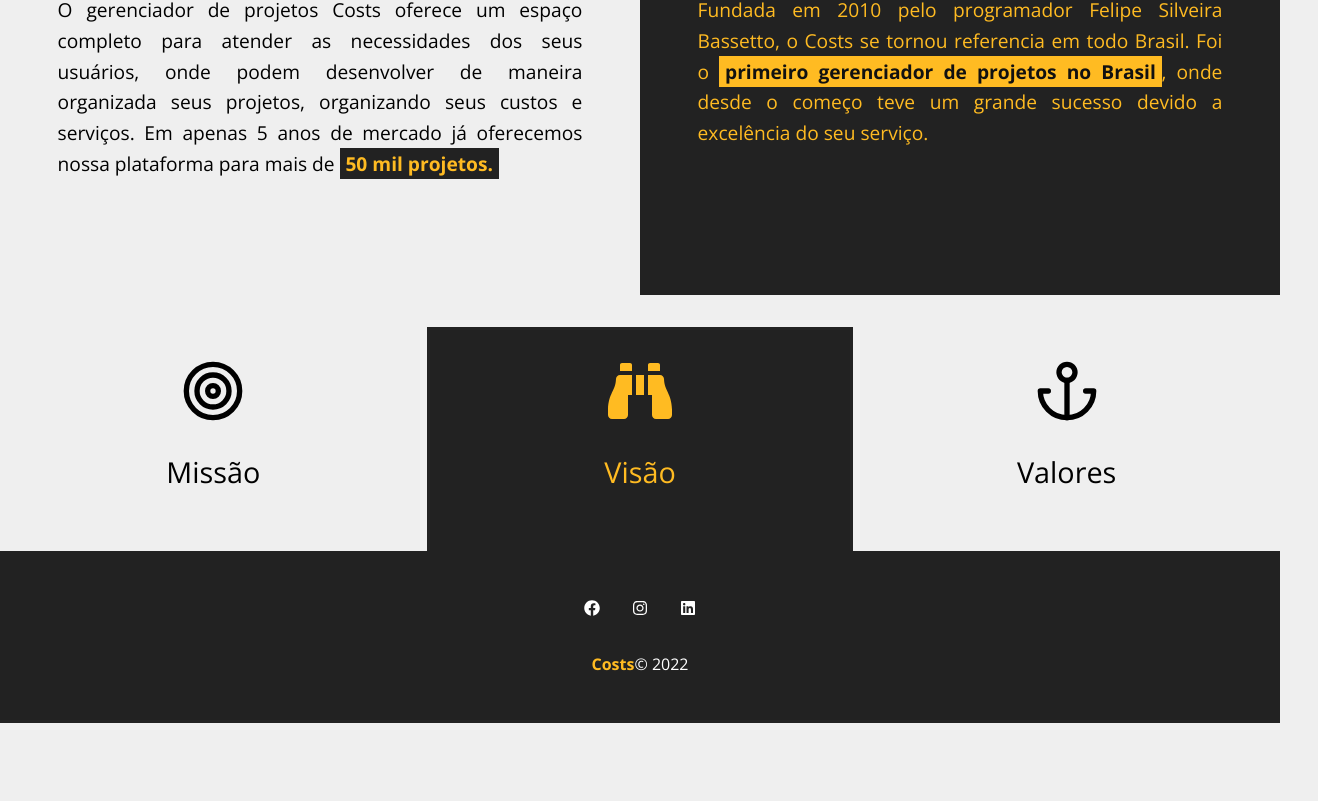
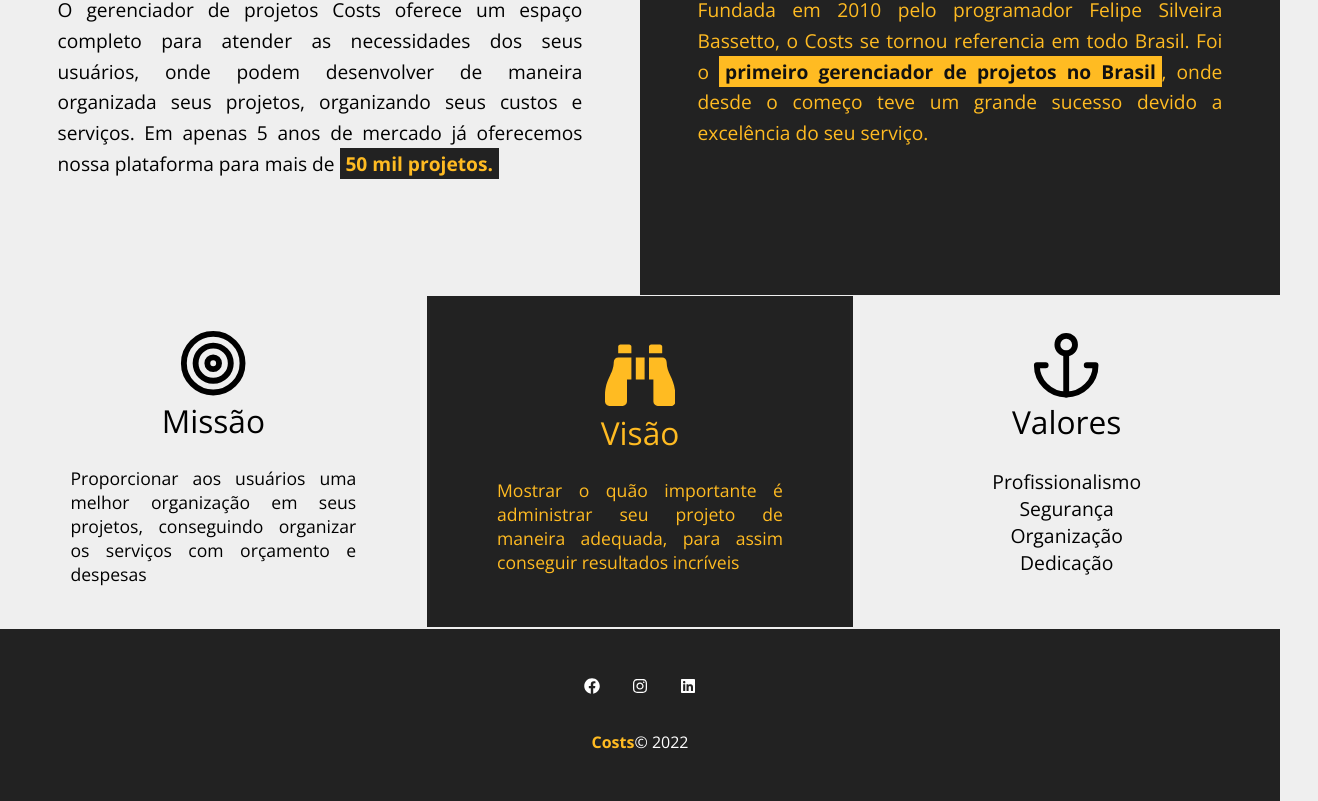
Before and after one commit to FeBassetto/Costs, a React (Create React App) app: page /company in a window 1280 px wide. Shown: the part 330-1131 px from the top of the page, 1318 px wide, since content can reach past the window. Before the commit the page ends 1053 px from the top, so only its background shows below. Built offline with nearby package versions, Linux system fonts and the light colour scheme; the HTML template or start-up script is replaced by a standard one; a web font is replaced by a local one.

Commit message:
Finished company page

```diff
--- a/src/components/pages/Company/company.js
+++ b/src/components/pages/Company/company.js
@@ -1,7 +1,7 @@
 import React from "react";
 import styles from './company.module.css'
-import {FiTarget, FiAnchor} from 'react-icons/fi'
-import {FaBinoculars} from 'react-icons/fa'
+import { FiTarget, FiAnchor } from 'react-icons/fi'
+import { FaBinoculars } from 'react-icons/fa'
 
 
 const Company = () => {
@@ -30,33 +30,52 @@
                   Fundada em 2010 pelo programador Felipe
                   Silveira Bassetto, o Costs se tornou referencia
                   em todo Brasil. Foi o <span>primeiro gerenciador de
-                  projetos no Brasil</span>, onde desde o começo teve um
+                     projetos no Brasil</span>, onde desde o começo teve um
                   grande sucesso devido a excelência do seu serviço.
                </p>
             </div>
          </div>
+
          <div className={styles.company_second_child_container}>
             <div>
                <div className={styles.company_target}>
-                  <FiTarget/>
+                  <FiTarget />
                   <div className={styles.company_icons_title}>
                      Missão
                   </div>
                </div>
+               <div>
+                  Proporcionar aos usuários uma melhor organização
+                  em seus projetos, conseguindo organizar os serviços
+                  com orçamento e despesas
+               </div>
             </div>
             <div className={styles.company_binoculars}>
                <div>
-                  <FaBinoculars/>
+                  <FaBinoculars />
                   <div className={styles.company_icons_title}>
                      Visão
                   </div>
                </div>
+               <div>
+                  Mostrar o quão importante é administrar seu
+                  projeto de maneira adequada, para assim conseguir
+                  resultados incríveis
+               </div>
             </div>
             <div className={styles.company_anchor}>
                <div>
-                  <FiAnchor/>
+                  <FiAnchor />
                   <div className={styles.company_icons_title}>
                      Valores
+                  </div>
+               </div>
+               <div>
+                  <div>
+                     Profissionalismo <br/>
+                     Segurança <br/>
+                     Organização <br/>
+                     Dedicação
                   </div>
                </div>
             </div>
--- a/src/components/pages/Company/company.module.css
+++ b/src/components/pages/Company/company.module.css
@@ -49,16 +49,31 @@
     display: flex;
     flex-flow: row nowrap;
     width: 100%;
-    margin-top: 2em;
+    margin-top: .1em;
+    margin-bottom: .1em;
 }
 
-.company_second_child_container div{
+.company_second_child_container > div{
     width: calc(100%/3);
     display: flex;
     align-items: center;
     justify-content: center;
     flex-direction: column;
-    padding: 1em 0em;
+    padding: 2em 0em;
+}
+
+.company_second_child_container div div{
+    text-align: justify;
+    padding: 0em 4em;
+    display: flex;
+    flex-direction: column;
+    justify-content: center;
+    align-items: center;
+    font-size: 1.1em;
+}
+
+.company_second_child_container div > div{
+    margin-bottom: .5em;
 }
 
 .company_second_child_container div svg{
@@ -73,3 +88,7 @@
     background-color: #222;
     color: #ffbb22;
 }
+
+.company_anchor div div{
+    text-align: center;
+}
```
